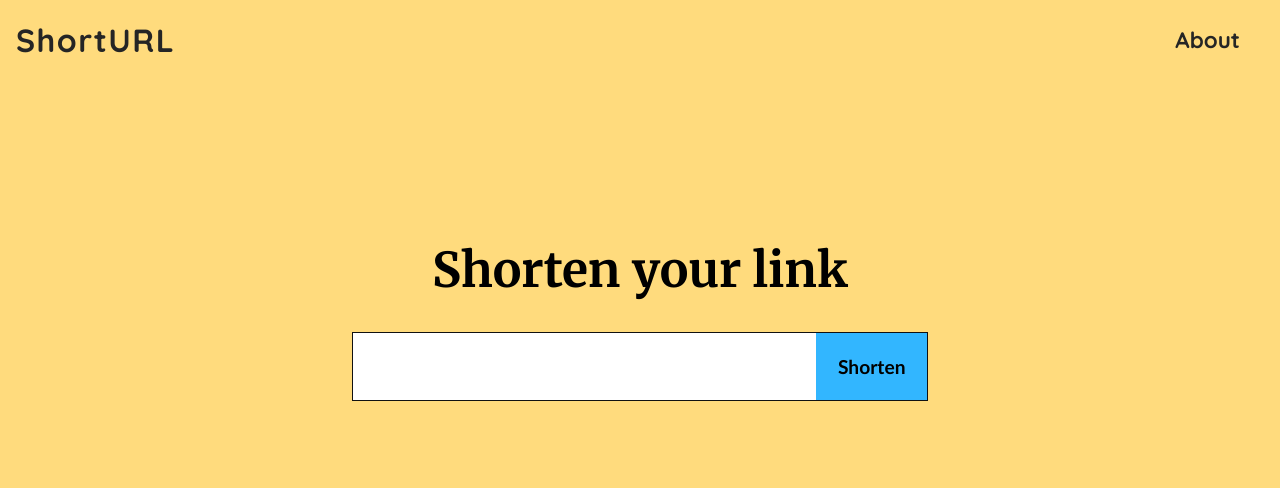
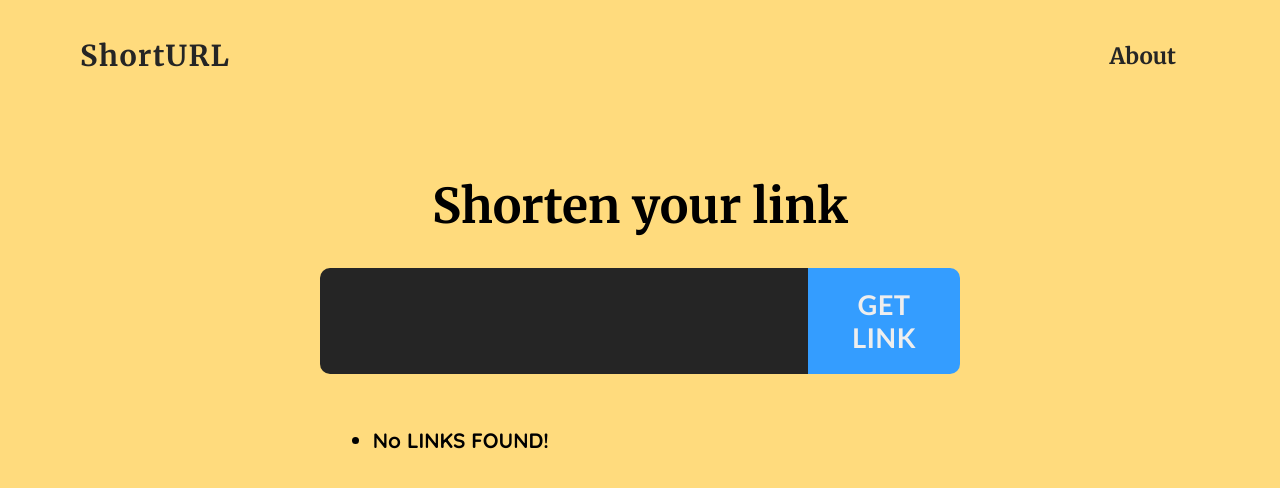
Before and after one commit to xFluzr/Link-Shortener, a React (Create React App) app: page / in a window 1280 px wide. Shown: the top 488 px of the page. Built offline with nearby package versions, Linux system fonts and the light colour scheme.

Commit message:
Styled list

```diff
--- /dev/null
+++ b/src/components/LinkList.css
@@ -0,0 +1,42 @@
+.links-list{
+    width: 48%;
+    font-family: var(--font-main);
+    font-weight: bold;
+    font-size: 1.3rem;
+    position: relative;
+
+}
+.list-item{
+    width: 50%;
+    border-bottom: 2px solid var(--dark);
+    margin: 10px 5px;
+    padding: 0.15rem 1rem;
+}
+.list-number{
+    position: absolute;
+    cursor: pointer;
+    left: -10px;
+    background-color: var(--blue);
+    text-align: center;
+    height: 30px;
+    width: 30px;
+    border-radius: 10px;
+    color: var(--light);
+}
+.list-number::after{
+    position: absolute;
+    content: '';
+    right: -7px;
+    top: 5px;
+}
+.list-number:hover::after{
+    width: 0;
+    height: 0;
+    border-top: 10px solid transparent;
+    border-bottom: 10px solid transparent;
+    border-left: 10px solid var(--blue);
+}
+.link{
+    color: var(--dark);
+    text-decoration: none;
+}
--- a/src/components/LinkList.js
+++ b/src/components/LinkList.js
@@ -1,9 +1,10 @@
-import React from 'react'
+import React from 'react';
+import './LinkList.css';
 
 const LinkList = ({links}) => {
-  return (<ul>
-        {links===null?"":links.map((item,index)=>(
-          <li key={index}><a href={item}>{item}</a></li>
+  return (<ul className='links-list'>
+        {links===null?<li>No LINKS FOUND!</li>:links.map((item,index)=>(
+          <ol className='list-item' key={index}><span className='list-number'>{index}</span><a className='link' href={item}>{item}</a></ol>
         ))}
       </ul>
 
--- a/src/components/Navbar.css
+++ b/src/components/Navbar.css
@@ -3,13 +3,13 @@
     display: flex;
     justify-content: space-between;
     align-items: center;
-    padding: 0.5rem 1rem;
+    padding: 1.5rem 5rem;
     color: var(--dark);
-    font-family: var(--font-main);
+    font-family: var(--font-optional);
     font-weight: bold;
 }
 .navbar__logo{
-    font-size: 2rem;
+    font-size: 1.8rem;
     margin: 0;
     letter-spacing: 1.5px;
     font-weight: 700;
--- a/src/components/ShortLinks.css
+++ b/src/components/ShortLinks.css
@@ -11,8 +11,8 @@ main{
     justify-content: center;
     align-items: center;
     border-radius: 15px;
-    padding: 8rem 0rem;
-    width: 45%;
+    padding: 2rem 0rem;
+    width: 50%;
     margin: 0 auto;
 }
 .main-title{
@@ -20,26 +20,34 @@ main{
     font-size: 3rem;
 }
 .form__input-wrapper{
-    border: 1px solid rgb(17, 17, 17);
+
     display: flex;
+    border-radius: 10px;
     width: 100%;
 }
 .form-input{
-    flex:6;
+    background-color: var(--dark);
+    border-radius: 10px 0px 0px 10px;
+    color: var(--light);
+    flex:8;
     padding: 21px 20px;
-    font-size: 1.3rem;
+    font-size: 1.5rem;
     outline: 0;
     border: 0;
     font-weight: 700;
     font-family: 'Trebuchet MS', sans-serif;
 }
 .form-btn{
-    flex: 1;
-    background-color:#32b6ff ;
+    flex: 2;
+    background-color:var(--blue) ;
+    color: var(--light);
+    border-radius: 0px 10px 10px 0;
+    text-transform: uppercase;
+    letter-spacing: 0.5px;
     border: 0;
     outline: 0;
     padding: 20px 20px;
-    font-size: 1.2rem;
+    font-size: 1.7rem;
     font-weight: 700;
     font-family: 'Trebuchet MS', sans-serif;
 }
--- a/src/components/ShortenLink.js
+++ b/src/components/ShortenLink.js
@@ -34,7 +34,7 @@ const ShortenLink = () => {
           <h1 className='main-title'>Shorten your link</h1>
           <div className='form__input-wrapper'>
             <input className='form__input-item form-input'type='text' value={inputValue} onChange={inputHanlder}/>
-            <button className='form__input-item form-btn'type='submit'>Shorten</button>
+            <button className='form__input-item form-btn'type='submit'>Get LINK</button>
           </div>
 
       </form>
--- a/src/index.css
+++ b/src/index.css
@@ -5,6 +5,8 @@
     --primary:#FFDB7D;
     --dark:#252525;
     --light:#eeeeee;
+    --red:#fa8072;
+    --blue:#349dff;
     --font-main:'Quicksand', sans-serif;
     --font-optional:'Merriweather', sans-serif;
 }
```
